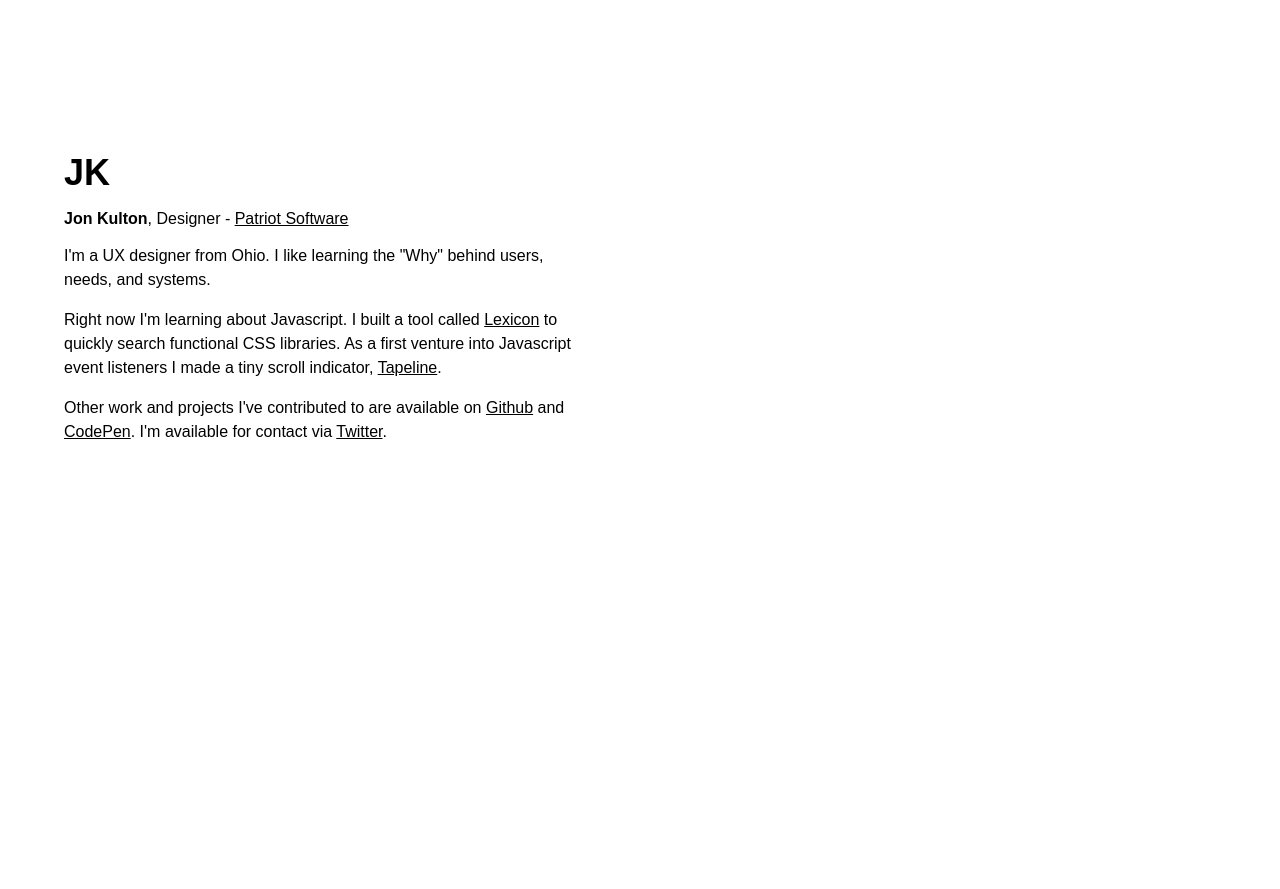
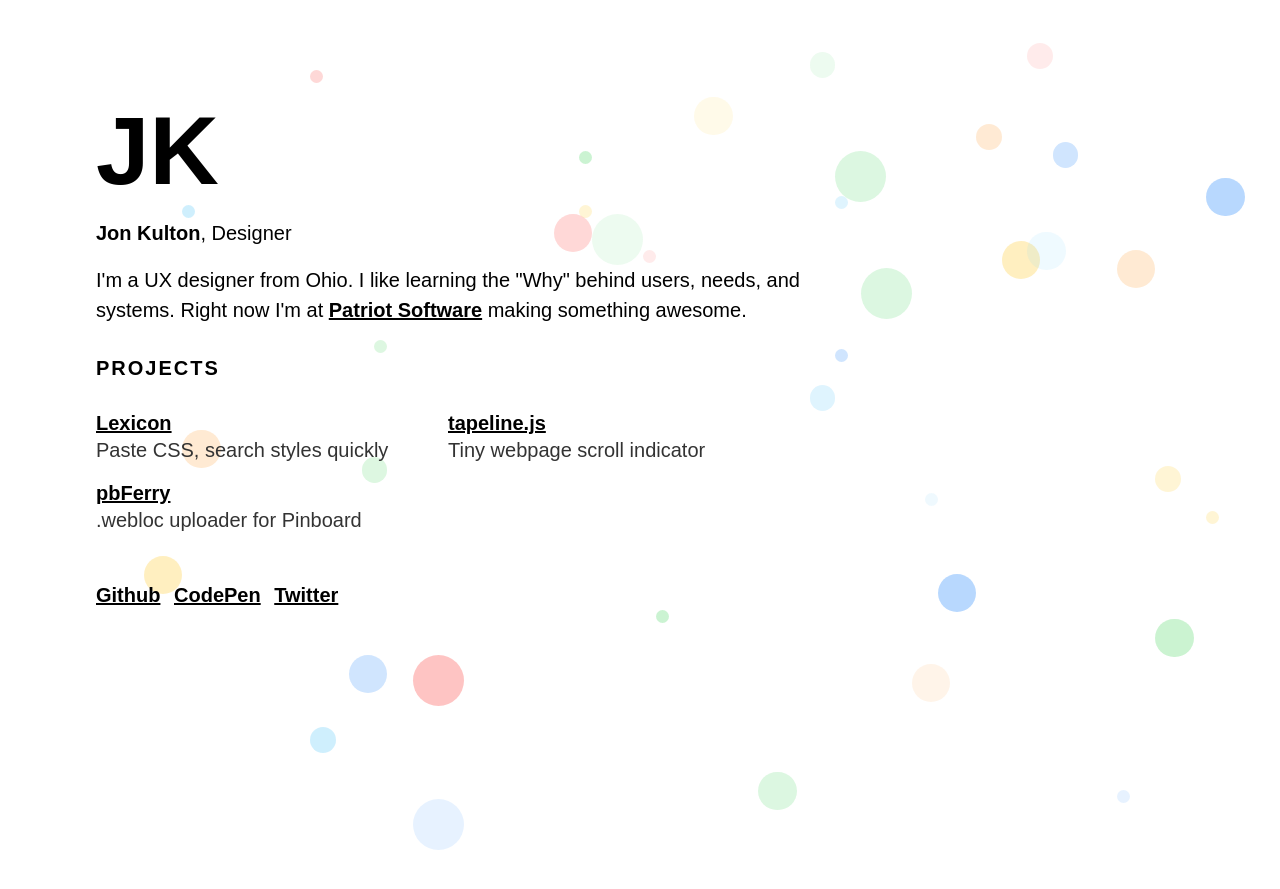
Before and after one commit to jkulton/jkulton.github.io, a Jekyll site: the page built from index.html, in a window 1280 px wide. Shown: the top 889 px of the page. Built offline with Jekyll 4.4.1, drawn with Linux system fonts in a browser that asks for light colours.

Commit message:
homepage refresh

```diff
--- a/index.html
+++ b/index.html
@@ -2,19 +2,65 @@
 layout: default
 title: Jon Kulton
 ---
-<section class="w-100 h-100 dots">
+<section class="dots h-100 w-100 fl bg-center cover overflow-y-auto">
 
-	<section class="mh4 mh5-ns pt4 pt6-ns cf mw6">
+		<section class="z-max mw7 relative bottom-0 left-0 pa3 pt5 pa4-ns mh4-m mh5-l mt5-ns pb3">
 
-		<h1 class="f2 dib mb0">JK</h1>
-		<p class="f5 mt3"><span class="b">Jon Kulton</span>, Designer - <a class="dim" href="https://www.patriotsoftware.com/">Patriot Software</a></p>
+			<h1 class="f-headline w-100 mb3 mt0">JK</h1>
 
-		<p class="f5 lh-copy">I'm a UX designer from Ohio. I like learning the "Why" behind users, needs, and systems.</p>
+			<p class="f4 mt3"><span class="b">Jon Kulton</span>, Designer</p>
 
-		<p class="f5 lh-copy">Right now I'm learning about Javascript. I built a tool called <a class="dim" href="/lexicon">Lexicon</a> to quickly search functional CSS libraries. As a first venture into Javascript event listeners I made a tiny scroll indicator, <a class="dim" href="/tapeline">Tapeline</a>.</p>
+			<p class="f4 lh-copy">I'm a UX designer from Ohio. I like learning the "Why" behind users, needs, and systems. Right now I'm at <a class="dim b" href="https://www.patriotsoftware.com/">Patriot Software</a> making something awesome.</p>
 
-		<p class="f5 lh-copy">Other work and projects I've contributed to are available on <a class="dim" href="http://github.com/jkulton">Github</a> and <a class="dim" href="http://codepen.io/jkulton">CodePen</a>. I'm available for contact via <a class="dim" href="http://twitter.com/jkulton">Twitter</a>.</p>
+			<h2 class="w-100 mv4 ttu tracked f4 bw3">Projects</h2>
+
+			<section class="w-100 flex flex-wrap">
+				<a href="/lexicon" class="dim black no-underline w-100 w-50-ns">
+					<h3 class="underline mb1 f4 mt0 mt0">Lexicon</h3>
+					<p class="mt1 dark-gray">Paste CSS, search styles quickly</p>
+				</a>
+
+				<a href="/tapeline" class="dim black no-underline w-100 w-50-ns">
+					<h3 class="underline mb1 f4 mt0">tapeline.js</h3>
+					<p class="mt1 dark-gray">Tiny webpage scroll indicator</p>
+				</a>
+
+				<a href="https://github.com/jkulton/pbFerry" class="dim black no-underline w-100 w-50-ns">
+					<h3 class="underline mb1 f4 mt0">pbFerry</h3>
+					<p class="mt1 dark-gray">.webloc uploader for Pinboard</p>
+				</a>
+			</section>
+
+			<ul class="list pl0 f4 mv4">
+				<li class="dib mr2"><a href="https://github.com/jkulton" class="black b dim">Github</a></li>
+				<li class="dib mr2"><a href="http://codepen.io/jkulton/" class="black b dim">CodePen</a></li>
+				<li class="dib mr2"><a href="https://twitter.com/jkulton" class="black b dim">Twitter</a></li>
+			</ul>
 
 	</section>
 
 </section>
+<script>
+var colors = ['5fc9f8', 'fecb2e', 'fd9426', '147efb', '53d769', 'fc3d39'];
+function randomizer(num) { return Math.floor((Math.random() * num)); }
+
+for (i = 1; i < 50; i++) {
+	var ranSize = randomizer(5);
+	td = document.createElement("span");
+	tds = td.style;
+	tds.position = "absolute";
+	tds.top = randomizer(95) + "vh";
+	tds.left = randomizer(110) + "vw";
+	tds.margin = "1rem";
+	tds.background = "#" + colors[randomizer(6)];
+	tds.height = ranSize + "vw";
+	tds.width = ranSize + "vw";
+	tds.zIndex = randomizer(8);
+	tds.borderRadius = "100px";
+	tds.transition = "200ms ease all";
+	tds.opacity = + (randomizer(3) + 1) * .1;
+	td.id = "dot" + i;
+	td.classList = "dot";
+	document.querySelector(".dots").appendChild(td);
+}
+</script>
```
Also changed, not shown: styles.css.
